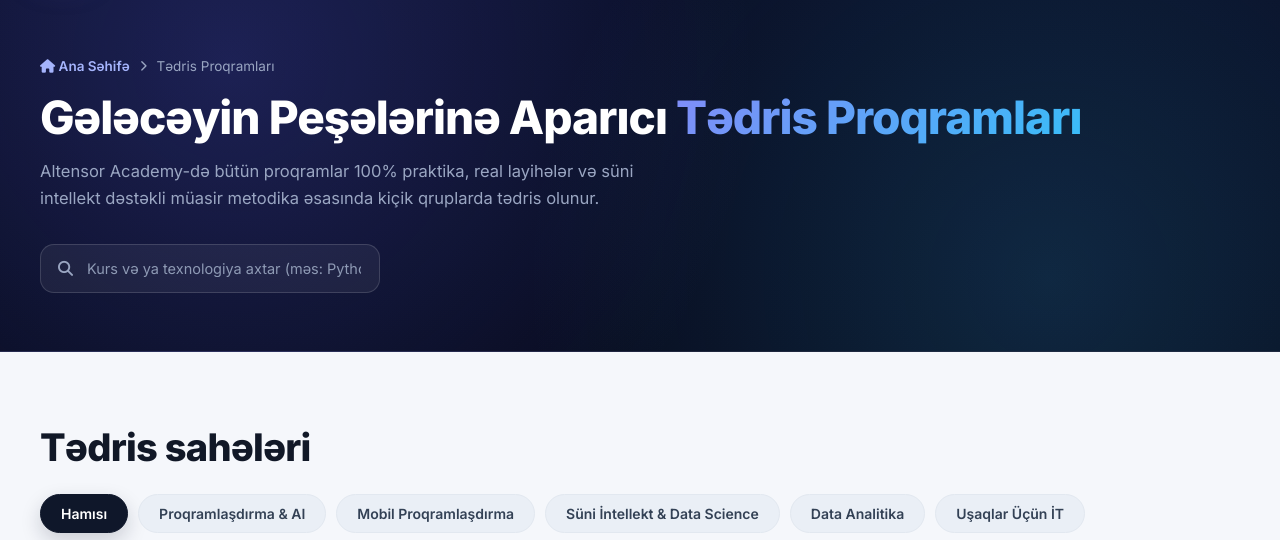
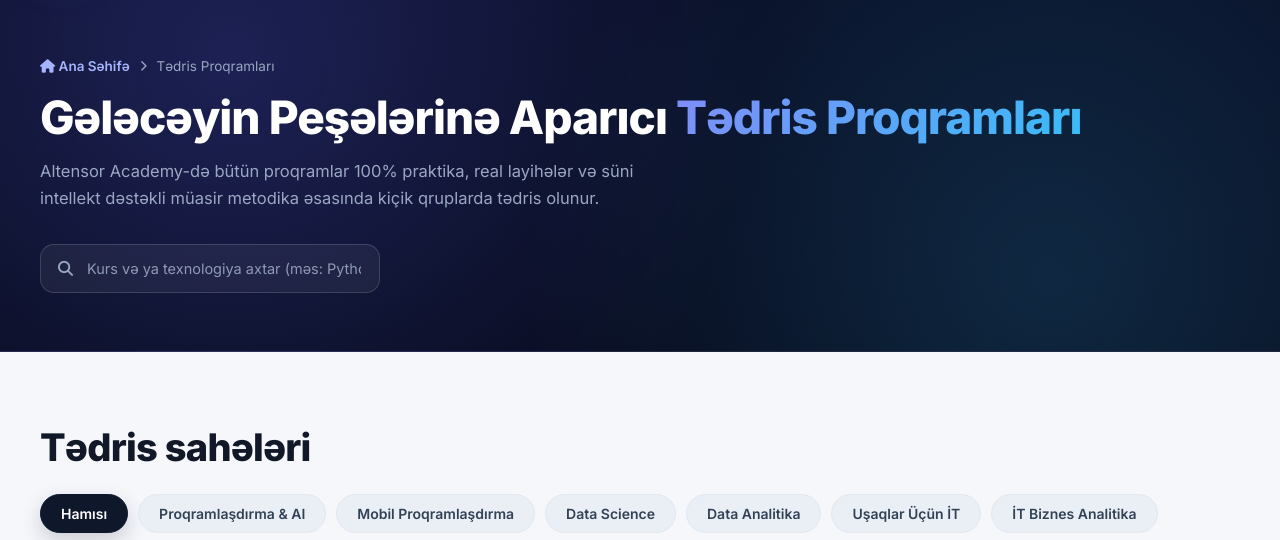
Before and after one commit to RamilMemmedli270/AltensorAcademy-Frontend, a plain HTML site: page courses.html in a window 1280 px wide. Shown: the part 96-636 px from the top of the page. Drawn offline with Linux system fonts and the light colour scheme; no server answers.

Commit message:
Rename Data Science filter pill label to 'Data Science'

```diff
--- a/courses.html
+++ b/courses.html
@@ -122,7 +122,7 @@
         <button type="button" class="filter-pill-btn active" data-filter="all">Hamısı</button>
         <button type="button" class="filter-pill-btn" data-filter="proqramlasdirma">Proqramlaşdırma & AI</button>
         <button type="button" class="filter-pill-btn" data-filter="mobil">Mobil Proqramlaşdırma</button>
-        <button type="button" class="filter-pill-btn" data-filter="datascience">Süni İntellekt & Data Science</button>
+        <button type="button" class="filter-pill-btn" data-filter="datascience">Data Science</button>
         <button type="button" class="filter-pill-btn" data-filter="analitika">Data Analitika</button>
         <button type="button" class="filter-pill-btn" data-filter="kids">Uşaqlar Üçün İT</button>
         <button type="button" class="filter-pill-btn" data-filter="biznes">İT Biznes Analitika</button>
```
Also changed, not shown: teachers.html (+1 -1 lines).
